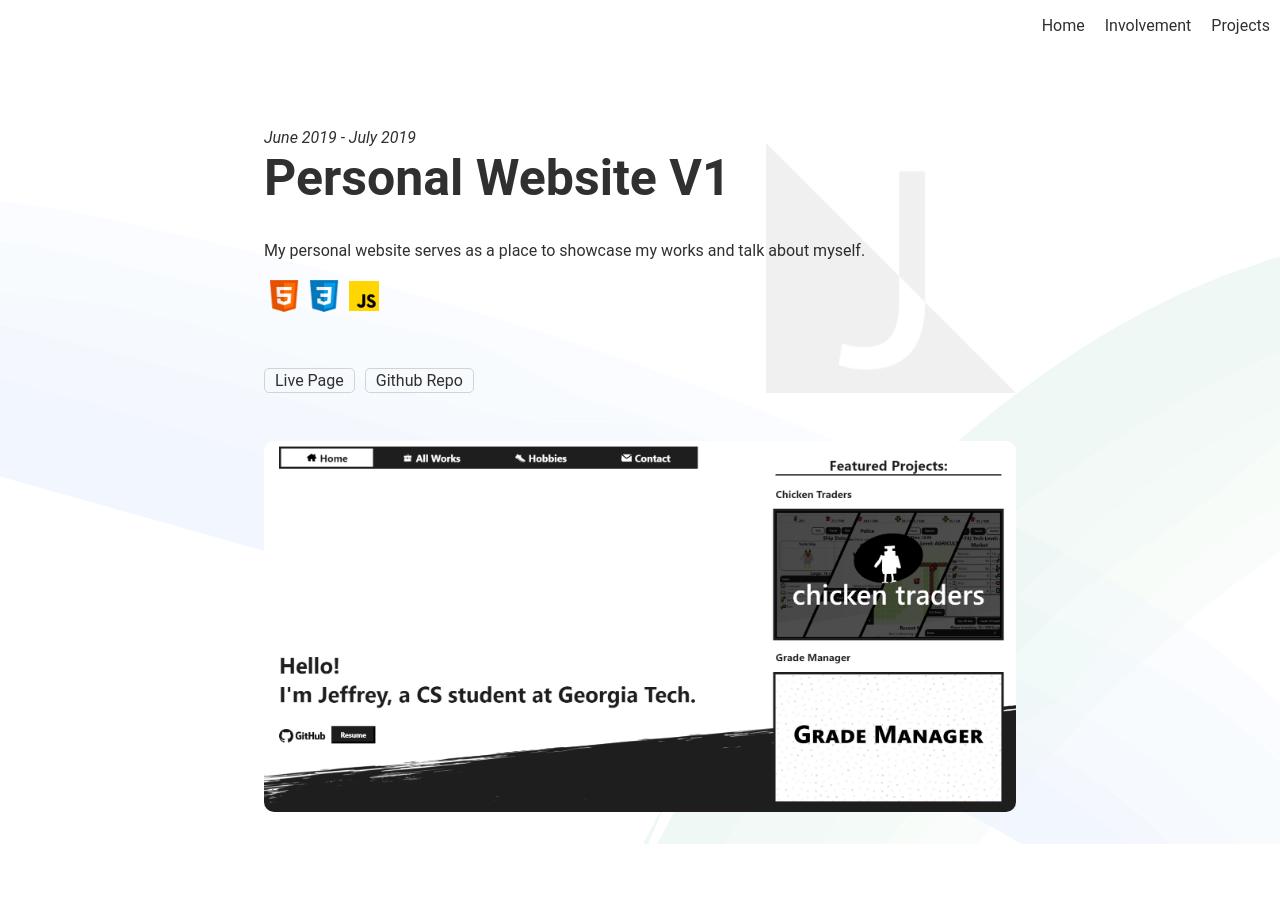
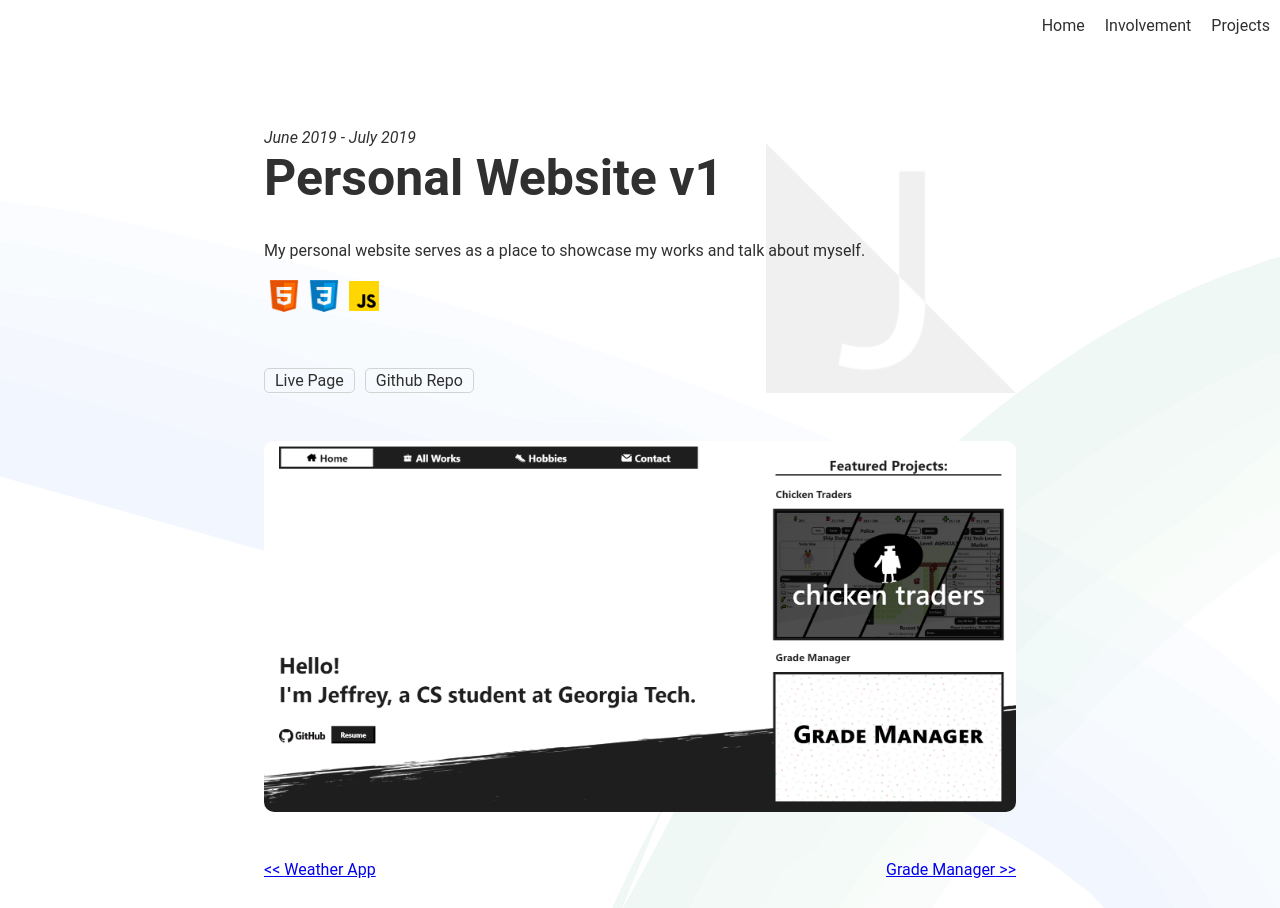
Before and after one commit to jeffreytram/jeffreytram.github.io, a Gatsby site: page /portfolio-v1 in a window 1280 px wide. Before the commit the page ends 844 px from the top, so only its background shows below. Built offline with nearby package versions, Linux system fonts and the light colour scheme; Gatsby itself is replaced by a stand-in of ours.

Commit message:
Added footer links to project pages

```diff
--- a/src/components/AllProjectList.js
+++ b/src/components/AllProjectList.js
@@ -12,16 +12,15 @@ const Project = props => {
     </div>
   )
 };
-
-const projectList = [
-  { title: "Music Listening Times 2.0", banner: 'mlt2-logo.png', page: 'mlt2'},
+export const projectList = [
+  { title: "Music Listening Times 2.0", banner: 'mlt2-logo.png', page: 'mlt2' },
   { title: 'UniDrive', banner: 'unidrive-logo.png', page: 'unidrive' },
   { title: 'Music Listening Times', banner: 'MLT-logo.png', page: 'mlt' },
-  { title: 'Grade Manager v2.0', banner: 'gm2-logo.png', page: 'gm2' },
+  { title: 'Grade Manager 2.0', banner: 'gm2-logo.png', page: 'gm2' },
   { title: 'Love Machine Learning', banner: 'LML-logo.png', page: 'lml' },
   { title: 'Chicken Traders', banner: 'chicken-traders-logo.png', page: 'chicken-traders' },
   { title: 'Weather App', banner: 'weather-app-logo.png', page: 'weather-app' },
-  { title: 'Personal Portfolio v1', banner: 'website-logo.png', page: 'portfolio-v1' },
+  { title: 'Personal Website v1', banner: 'website-logo.png', page: 'portfolio-v1' },
   { title: 'Grade Manager', banner: 'gm-logo.png', page: 'gm' },
 ];
 
@@ -29,7 +28,7 @@ export default function AllProjectList() {
   return (
     <div className={styles.allProjectListContainer}>
       <div className={styles.allProjectList}>
-        {projectList.map(({title, banner, page}) => {
+        {projectList.map(({ title, banner, page }) => {
           return (
             <Project
               title={title}
--- a/src/components/ContentLayout.js
+++ b/src/components/ContentLayout.js
@@ -1,10 +1,22 @@
 import React from "react";
+import { Link } from "gatsby";
+import { projectList } from "./AllProjectList";
 import Layout from "./layout";
 import styles from "./contentlayout.module.css"
 
 export default function ContentLayout(props) {
   const { title, period, description, tech, snapshot,
     pageLink, githubRepo, bgIcon, children } = props;
+
+  const projectNameList = projectList.map(project => project.title);
+  const projectIndex = projectNameList.indexOf(title);
+
+  const hasPrev = projectIndex > 0;
+  const hasNext = projectIndex < projectNameList.length - 1;
+
+  const prevProj = (hasPrev) ? projectList[projectIndex - 1] : {};
+  const nextProj = (hasNext) ? projectList[projectIndex + 1] : {};
+
   return (
     <Layout>
       <div className={styles.page}>
@@ -35,7 +47,17 @@ export default function ContentLayout(props) {
           )}
         </div>
         <img src={require(`../../static/snapshots/${snapshot}-snapshot.png`)} className={styles.snapshot} alt={`${title} snapshot`}></img>
+
         {children}
+
+        <footer className={styles.footer}>
+          {hasPrev && (
+            <Link to={`/${prevProj.page}`}>&lt;&lt; {prevProj.title}</Link>
+          )}
+          {hasNext && (
+            <Link style={{ float: 'right' }} to={`/${nextProj.page}`}>{nextProj.title} &gt;&gt;</Link>
+          )}
+        </footer>
       </div>
     </Layout>
   )
--- a/src/components/contentlayout.module.css
+++ b/src/components/contentlayout.module.css
@@ -48,3 +48,8 @@ h1 {
   opacity: .06;
   width: 250px;
 }
+
+.footer {
+  margin: 3em 0 2em 0;
+  height: 1em;
+}
--- a/src/pages/portfolio-v1.js
+++ b/src/pages/portfolio-v1.js
@@ -5,7 +5,7 @@ function PortfolioV1(props) {
   return (
     <div>
       <ContentLayout
-        title="Personal Website V1"
+        title="Personal Website v1"
         period="June 2019 - July 2019"
         description="My personal website serves as a place to showcase
         my works and talk about myself."
```
